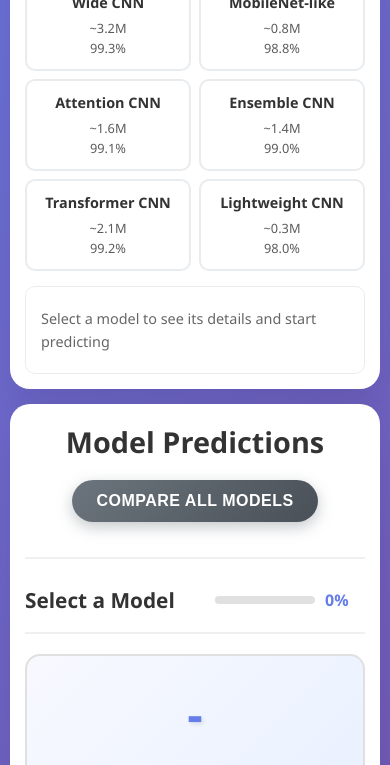
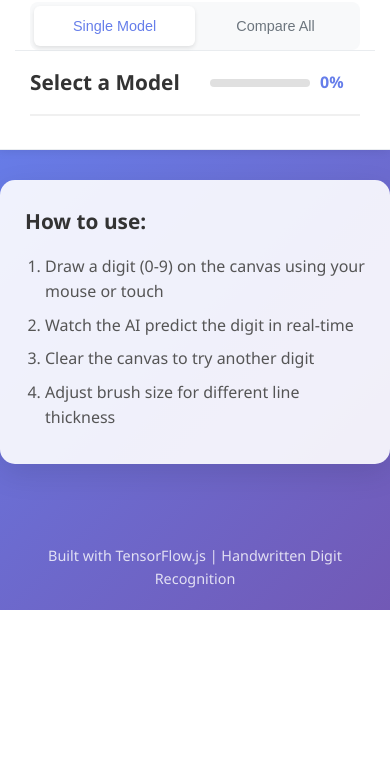
Before and after one commit to soaravant/DigitRecognizer, a website: page index.html in a window 390 px wide. Shown: the part 744-1509 px from the top of the page. After the commit the page ends 1354 px from the top, so only its background shows below. Drawn offline with Linux system fonts and the light colour scheme.

Commit message:
Implement full-screen layout with larger canvas and tabbed interface
- Make app use full viewport width and height (100vw/100vh)
- Remove container padding and margins for edge-to-edge design
- Increase canvas size from 200x200 to 400x400 pixels
- Implement tabbed interface for Model Predictions section
- Replace toggle button with clean tab navigation (Single Model / Compare All)
- Update responsive design for new full-screen layout
- Optimize layout for different screen sizes
- Remove rounded corners for seamless full-screen experience
- Add proper tab content scrolling and styling

```diff
--- a/index.html
+++ b/index.html
@@ -30,7 +30,7 @@
 
             <div class="canvas-container">
                 <div class="canvas-wrapper">
-                    <canvas id="drawingCanvas" width="200" height="200"></canvas>
+                        <canvas id="drawingCanvas" width="400" height="400"></canvas>
                     <div class="canvas-overlay" id="canvasOverlay">
                         <div class="loading-spinner" id="loadingSpinner">
                             <div class="spinner"></div>
@@ -51,13 +51,15 @@
                 <div class="prediction-container">
                     <div class="prediction-header">
                         <h2>Model Predictions</h2>
-                    <div class="comparison-toggle">
-                        <button id="compareModeBtn" class="btn btn-secondary">Compare All Models</button>
+                        <div class="tab-navigation">
+                            <button class="tab-button active" data-tab="single">Single Model</button>
+                            <button class="tab-button" data-tab="compare">Compare All</button>
                         </div>
                     </div>
 
+                    <div class="tab-content">
                         <!-- Single Model View -->
-                <div class="single-model-view" id="singleModelView">
+                        <div class="tab-pane active" id="singleModelView">
                     <div class="model-prediction-header">
                         <h3 id="currentModelName">Select a Model</h3>
                         <div class="confidence-indicator" id="confidenceIndicator">
@@ -107,10 +109,11 @@
                 </div>
 
                         <!-- Comparison View -->
-                <div class="comparison-view" id="comparisonView" style="display: none;">
+                        <div class="tab-pane" id="comparisonView">
                             <h3>All Models Comparison</h3>
                             <div class="models-comparison" id="modelsComparison">
                                 <!-- Model predictions will be loaded here -->
+                            </div>
                         </div>
                     </div>
                 </div>
--- a/scripts/app.js
+++ b/scripts/app.js
@@ -193,39 +193,39 @@ class DigitRecognizerApp {
     }
 
     setupComparisonToggle() {
-        const compareBtn = document.getElementById('compareModeBtn');
-        if (compareBtn) {
-            compareBtn.addEventListener('click', () => {
-                this.toggleComparisonMode();
-            });
-        }
+        // Setup tab functionality
+        const tabButtons = document.querySelectorAll('.tab-button');
+        const tabPanes = document.querySelectorAll('.tab-pane');
+
+        tabButtons.forEach(button => {
+            button.addEventListener('click', () => {
+                const targetTab = button.dataset.tab;
+
+                // Update active tab button
+                tabButtons.forEach(btn => btn.classList.remove('active'));
+                button.classList.add('active');
+
+                // Update active tab pane
+                tabPanes.forEach(pane => pane.classList.remove('active'));
+                const targetPane = document.getElementById(targetTab === 'single' ? 'singleModelView' : 'comparisonView');
+                if (targetPane) {
+                    targetPane.classList.add('active');
                 }
 
-    toggleComparisonMode() {
-        this.comparisonMode = !this.comparisonMode;
+                // Update comparison mode
+                this.comparisonMode = targetTab === 'compare';
 
-        const singleView = document.getElementById('singleModelView');
-        const comparisonView = document.getElementById('comparisonView');
-        const compareBtn = document.getElementById('compareModeBtn');
-
+                // Load models for comparison if needed
                 if (this.comparisonMode) {
-            singleView.style.display = 'none';
-            comparisonView.style.display = 'block';
-            compareBtn.textContent = 'Single Model View';
-
-            // Load all models for comparison
                     this.loadAllModelsForComparison();
-
-            // If there's a drawing, make predictions with all models
                     if (this.canvasDrawer && this.canvasDrawer.hasDrawing()) {
                         this.predictWithAllModels();
                     }
-        } else {
-            singleView.style.display = 'block';
-            comparisonView.style.display = 'none';
-            compareBtn.textContent = 'Compare All Models';
                 }
+            });
+        });
     }
+
 
     async loadAllModelsForComparison() {
         try {
--- a/scripts/canvas.js
+++ b/scripts/canvas.js
@@ -24,8 +24,8 @@ class CanvasDrawer {
 
     setupCanvas() {
         // Set canvas size and style
-        this.canvas.width = 200;
-        this.canvas.height = 200;
+        this.canvas.width = 400;
+        this.canvas.height = 400;
 
         // Set drawing properties
         this.ctx.lineCap = 'round';
--- a/styles/main.css
+++ b/styles/main.css
@@ -8,16 +8,18 @@
 body {
     font-family: 'Segoe UI', Tahoma, Geneva, Verdana, sans-serif;
     background: linear-gradient(135deg, #667eea 0%, #764ba2 100%);
-    min-height: 100vh;
+    height: 100vh;
+    width: 100vw;
     color: #333;
     line-height: 1.6;
+    overflow: hidden;
 }
 
 .container {
-    width: 100%;
+    width: 100vw;
+    height: 100vh;
     margin: 0;
-    padding: 20px;
-    min-height: 100vh;
+    padding: 0;
     display: flex;
     flex-direction: column;
 }
@@ -25,19 +27,22 @@ body {
 /* Header Styles */
 .header {
     text-align: center;
-    margin-bottom: 30px;
+    padding: 15px 20px;
+    background: rgba(255, 255, 255, 0.1);
+    backdrop-filter: blur(10px);
+    border-bottom: 1px solid rgba(255, 255, 255, 0.2);
     color: white;
 }
 
 .title {
-    font-size: 3rem;
+    font-size: 2.2rem;
     font-weight: 700;
-    margin-bottom: 10px;
+    margin-bottom: 5px;
     text-shadow: 2px 2px 4px rgba(0, 0, 0, 0.3);
 }
 
 .subtitle {
-    font-size: 1.2rem;
+    font-size: 1rem;
     opacity: 0.9;
     font-weight: 300;
 }
@@ -45,35 +50,38 @@ body {
 /* Main Content Layout */
 .main-content {
     display: grid;
-    grid-template-columns: 280px 1fr 350px;
-    gap: 20px;
+    grid-template-columns: 300px 1fr 400px;
+    gap: 0;
     flex: 1;
-    align-items: start;
-    height: calc(100vh - 200px);
+    align-items: stretch;
+    height: calc(100vh - 80px);
+    padding: 0;
 }
 
 /* Model Selector Container */
 .model-selector-container {
     background: white;
-    border-radius: 20px;
+    border-radius: 0;
     padding: 20px;
-    box-shadow: 0 20px 40px rgba(0, 0, 0, 0.1);
+    box-shadow: 2px 0 10px rgba(0, 0, 0, 0.1);
     height: 100%;
     overflow-y: auto;
+    border-right: 1px solid #e9ecef;
 }
 
 /* Canvas Container */
 .canvas-container {
     background: white;
-    border-radius: 20px;
+    border-radius: 0;
     padding: 20px;
-    box-shadow: 0 20px 40px rgba(0, 0, 0, 0.1);
+    box-shadow: 0 0 10px rgba(0, 0, 0, 0.1);
     text-align: center;
     display: flex;
     flex-direction: column;
     align-items: center;
     justify-content: center;
     height: 100%;
+    border-right: 1px solid #e9ecef;
 }
 
 /* Model Selector */
@@ -166,6 +174,8 @@ body {
     background: white;
     box-shadow: 0 5px 15px rgba(0, 0, 0, 0.1);
     transition: border-color 0.3s ease;
+    width: 400px;
+    height: 400px;
 }
 
 #drawingCanvas:hover {
@@ -308,11 +318,13 @@ body {
 /* Prediction Container */
 .prediction-container {
     background: white;
-    border-radius: 20px;
-    padding: 20px;
-    box-shadow: 0 20px 40px rgba(0, 0, 0, 0.1);
+    border-radius: 0;
+    padding: 0;
+    box-shadow: -2px 0 10px rgba(0, 0, 0, 0.1);
     height: 100%;
-    overflow-y: auto;
+    overflow: hidden;
+    display: flex;
+    flex-direction: column;
 }
 
 /* Comparison Toggle */
@@ -410,18 +422,65 @@ body {
 }
 
 .prediction-header {
-    display: flex;
-    justify-content: space-between;
-    align-items: center;
-    margin-bottom: 25px;
-    padding-bottom: 15px;
-    border-bottom: 2px solid #f0f0f0;
+    padding: 20px 20px 0 20px;
+    border-bottom: 1px solid #e9ecef;
 }
 
 .prediction-header h2 {
     color: #333;
-    font-size: 1.8rem;
-    font-weight: 700;
+    font-size: 1.5rem;
+    font-weight: 600;
+    margin: 0 0 15px 0;
+    text-align: center;
+}
+
+/* Tab Navigation */
+.tab-navigation {
+    display: flex;
+    background: #f8f9fa;
+    border-radius: 8px;
+    padding: 4px;
+    margin-bottom: 0;
+}
+
+.tab-button {
+    flex: 1;
+    padding: 12px 16px;
+    background: transparent;
+    border: none;
+    border-radius: 6px;
+    cursor: pointer;
+    font-size: 0.9rem;
+    font-weight: 500;
+    color: #6c757d;
+    transition: all 0.3s ease;
+    text-align: center;
+}
+
+.tab-button.active {
+    background: white;
+    color: #667eea;
+    box-shadow: 0 2px 4px rgba(0, 0, 0, 0.1);
+}
+
+.tab-button:hover:not(.active) {
+    color: #495057;
+    background: rgba(255, 255, 255, 0.5);
+}
+
+/* Tab Content */
+.tab-content {
+    flex: 1;
+    overflow-y: auto;
+    padding: 20px;
+}
+
+.tab-pane {
+    display: none;
+}
+
+.tab-pane.active {
+    display: block;
 }
 
 .confidence-indicator {
@@ -579,62 +638,57 @@ body {
 /* Responsive Design */
 @media (max-width: 1200px) {
     .main-content {
-        grid-template-columns: 250px 1fr 300px;
-        gap: 15px;
-        height: calc(100vh - 180px);
+        grid-template-columns: 280px 1fr 350px;
+        height: calc(100vh - 80px);
     }
 
-    .model-selector-container,
-    .prediction-container {
-        padding: 15px;
-    }
-
-    .canvas-container {
-        padding: 15px;
+    #drawingCanvas {
+        width: 300px;
+        height: 300px;
     }
 }
 
 @media (max-width: 1024px) {
     .main-content {
         grid-template-columns: 1fr 1fr;
-        gap: 15px;
-        height: auto;
+        height: calc(100vh - 80px);
     }
 
     .model-selector-container {
         order: 2;
-        height: auto;
     }
 
     .canvas-container {
         order: 1;
-        height: auto;
     }
 
     .prediction-container {
         order: 3;
         grid-column: 1 / -1;
-        height: auto;
+    }
+
+    #drawingCanvas {
+        width: 250px;
+        height: 250px;
     }
 }
 
 @media (max-width: 768px) {
     .container {
-        padding: 10px;
+        padding: 0;
     }
 
     .title {
-        font-size: 2.5rem;
+        font-size: 1.8rem;
     }
 
     .subtitle {
-        font-size: 1rem;
+        font-size: 0.9rem;
     }
 
     .main-content {
         grid-template-columns: 1fr;
-        gap: 15px;
-        height: auto;
+        height: calc(100vh - 60px);
     }
 
     .model-selector-container,
@@ -642,6 +696,9 @@ body {
     .prediction-container {
         padding: 15px;
         height: auto;
+        border-radius: 0;
+        border-right: none;
+        border-bottom: 1px solid #e9ecef;
     }
 
     .model-grid {
@@ -653,9 +710,11 @@ body {
     }
 
     .prediction-header {
-        flex-direction: column;
-        gap: 15px;
-        text-align: center;
+        padding: 15px 15px 0 15px;
+    }
+
+    .tab-content {
+        padding: 15px;
     }
 
     .prediction-item {
@@ -664,13 +723,18 @@ body {
     }
 
     .digit {
-        font-size: 3rem;
+        font-size: 2.5rem;
     }
 
     .canvas-controls {
         flex-direction: row;
         justify-content: center;
         flex-wrap: wrap;
+    }
+
+    #drawingCanvas {
+        width: 200px;
+        height: 200px;
     }
 }
 
```
Lines whose indentation alone changed are shown as unchanged.
